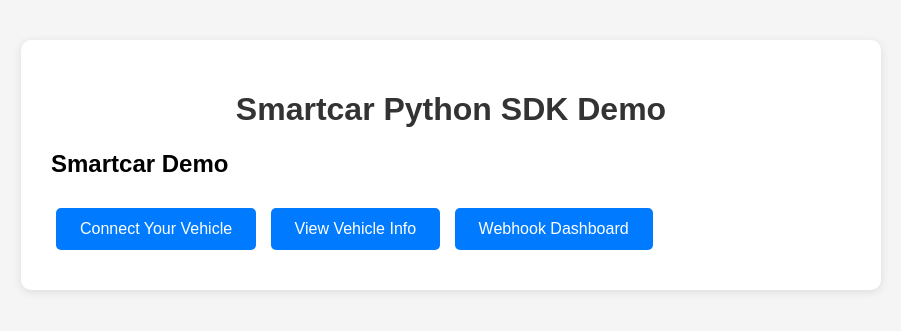
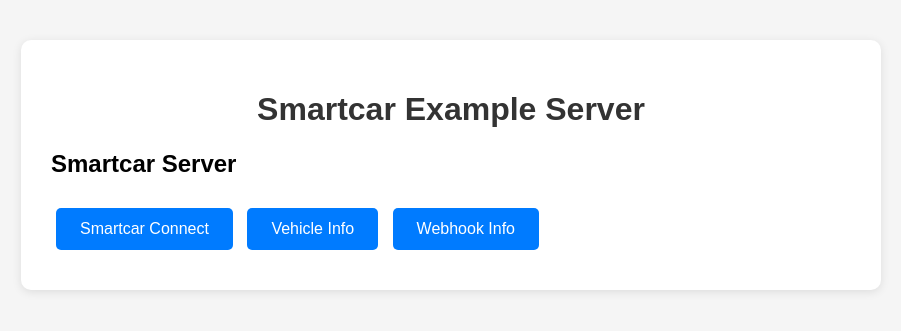
Before and after one commit to nikhil27gargeya/sc-server, a Flask app: page / in a window 1280 px wide. Shown: the top 331 px of the page, without its empty margins (189-1090 px from the left). Run offline with Flask 3, Linux system fonts and the light colour scheme.

Commit message:
Update main.py

```diff
--- a/main.py
+++ b/main.py
@@ -25,10 +25,10 @@
 @app.route('/')
 def index():
     content = """
-    <h2>Smartcar Demo</h2>
-    <a href="/login" class="btn">Connect Your Vehicle</a>
-    <a href="/vehicle" class="btn">View Vehicle Info</a>
-    <a href="/webhook-data" class="btn">Webhook Dashboard</a>
+    <h2>Smartcar Server</h2>
+    <a href="/login" class="btn">Smartcar Connect</a>
+    <a href="/vehicle" class="btn">Vehicle Info</a>
+    <a href="/webhook-data" class="btn">Webhook Info</a>
     """
     return render_template('base.html', content=content)
 
@@ -122,7 +122,7 @@
         <div class="success">
             <h3>Authentication Successful!</h3>
             <p>Your vehicle has been connected successfully.</p>
-            <a href="/vehicle" class="btn">View Vehicle Information</a>
+            <a href="/vehicle" class="btn">Vehicle Information</a>
         </div>
         '''
         return render_template('base.html', content=content)
@@ -144,7 +144,7 @@
             <div class="error">
                 <h3>Authentication Required</h3>
                 <p>Your access token has expired or is invalid. Please reconnect your vehicle.</p>
-                <a href="/login" class="btn">Reconnect Your Vehicle</a>
+                <a href="/login" class="btn">Reconnect</a>
             </div>
             '''
             return render_template('base.html', content=content)
@@ -256,9 +256,9 @@
         content = f'''
         <div class="error">
             <h3>Authentication Error</h3>
-            <p>Your access token has expired or is invalid. Please reconnect your vehicle.</p>
+            <p>Access token has expired.</p>
             <p><strong>Error:</strong> {str(e)}</p>
-            <a href="/login" class="btn">Reconnect Vehicle</a>
+            <a href="/login" class="btn">Reconnect</a>
         </div>
         '''
         return render_template('base.html', content=content)
@@ -402,9 +402,9 @@
             webhook_entries_html = '<p style="color: #666;">No webhook data received yet. Send some test requests to see data here.</p>'
 
         content = f'''
-        <h2>Webhook Data Dashboard</h2>
+        <h2>Webhook Info</h2>
         <div class="info">
-            <h3>Tracked Data Signals</h3>
+            <h3>5 Signals</h3>
             <ul>
                 <li><strong>Charge.ChargeLimits:</strong> Battery charging limits</li>
                 <li><strong>Location.PreciseLocation:</strong> Vehicle GPS coordinates</li>
@@ -414,52 +414,20 @@
             </ul>
         </div>
         <div class="info">
-            <h3>API Endpoints for Developers</h3>
-            <p>Your developer team can use these endpoints to get vehicle data:</p>
+            <h3>Exposed REST API endpoints</h3>
             <ul>
-                <li><strong>Get Vehicle Location:</strong> <code>GET /api/vehicle/{'{vehicle_id}'}/location</code></li>
-                <li><strong>Get Vehicle Battery:</strong> <code>GET /api/vehicle/{'{vehicle_id}'}/battery</code></li>
-                <li><strong>Get Vehicle Odometer:</strong> <code>GET /api/vehicle/{'{vehicle_id}'}/odometer</code></li>
-                <li><strong>Get Vehicle Charge Limits:</strong> <code>GET /api/vehicle/{'{vehicle_id}'}/charge-limits</code></li>
-                <li><strong>Get All Vehicle Data:</strong> <code>GET /api/vehicle/{'{vehicle_id}'}/all</code></li>
+                <li><strong>Get Vehicle Location:</strong> <code>GET /api/vehicle/vehicle_id/location</code></li>
+                <li><strong>Get Vehicle Battery:</strong> <code>GET /api/vehicle/vehicle_id/battery</code></li>
+                <li><strong>Get Vehicle Odometer:</strong> <code>GET /api/vehicle/vehicle_id/odometer</code></li>
+                <li><strong>Get Vehicle Charge Limits:</strong> <code>GET /api/vehicle/vehicle_id/charge-limits</code></li>
+                <li><strong>Get All Vehicle Data:</strong> <code>GET /api/vehicle/vehicle_id/all</code></li>
                 <li><strong>Get All Vehicles:</strong> <code>GET /api/vehicles</code></li>
             </ul>
-            <h4>Example Usage:</h4>
-            <pre style="background: #f5f5f5; padding: 10px; border-radius: 3px; overflow-x: auto;">
-# Get location of your simulated vehicle
-curl https://sc-server-o0m5.onrender.com/api/vehicle/a8d1ba1c-abb2-4e69-a637-a4be6/location
-# Get all data for your vehicle
-curl https://sc-server-o0m5.onrender.com/api/vehicle/a8d1ba1c-abb2-4e69-a637-a4be6/all
-# Get list of all vehicles
-curl https://sc-server-o0m5.onrender.com/api/vehicles
-            </pre>
-        </div>
         <div class="info">
             <h3>Webhook Endpoint</h3>
             <p><strong>URL:</strong> https://sc-server-o0m5.onrender.com/webhook</p>
-            <p><strong>Method:</strong> POST</p>
-            <p><strong>Content-Type:</strong> application/json</p>
-            <p><strong>Total Entries Received:</strong> {len(webhook_data_store)}</p>
         </div>
-        <div class="info">
-            <h3>Received Webhook Data</h3>
-            {webhook_entries_html}
-        </div>
-        <div class="info">
-            <h3>Test Commands</h3>
-            <p>Use these cURL commands to test your webhook:</p>
-            <pre style="background: #f5f5f5; padding: 10px; border-radius: 3px; overflow-x: auto;">
-# Location Test
-curl -X POST https://sc-server-o0m5.onrender.com/webhook \
-  -H "Content-Type: application/json" \
-  -d '{{"vehicleId": "a8d1ba1c-abb2-4e69-a637-a4be6", "eventType": "Location.PreciseLocation", "data": {{"latitude": 37.7749, "longitude": -122.4194}}}}'
-# Battery Test
-curl -X POST https://sc-server-o0m5.onrender.com/webhook \
-  -H "Content-Type: application/json" \
-  -d '{{"vehicleId": "a8d1ba1c-abb2-4e69-a637-a4be6", "eventType": "TractionBattery.StateOfCharge", "data": {{"percentage": 75}}}}'
-            </pre>
-        </div>
-        <a href="/" class="btn">Back to Home</a>
+        <a href="/" class="btn">Back</a>
         '''
         return render_template('base.html', content=content)
     except Exception as e:
--- a/templates/base.html
+++ b/templates/base.html
@@ -1,7 +1,7 @@
 <!DOCTYPE html>
 <html>
 <head>
-    <title>Smartcar Python SDK Demo</title>
+    <title>Smartcar Example Server</title>
     <style>
         body {
             font-family: Arial, sans-serif;
@@ -56,7 +56,7 @@
 </head>
 <body>
     <div class="container">
-        <h1>Smartcar Python SDK Demo</h1>
+        <h1>Smartcar Example Server</h1>
         {{ content | safe }}
     </div>
 </body>
```
